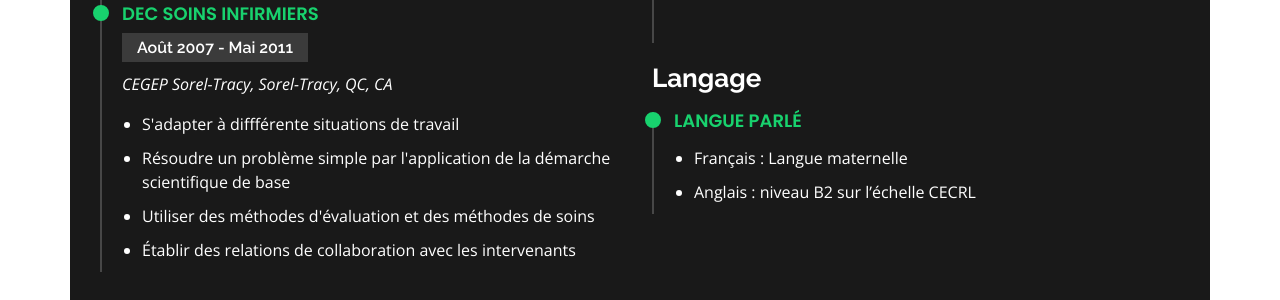
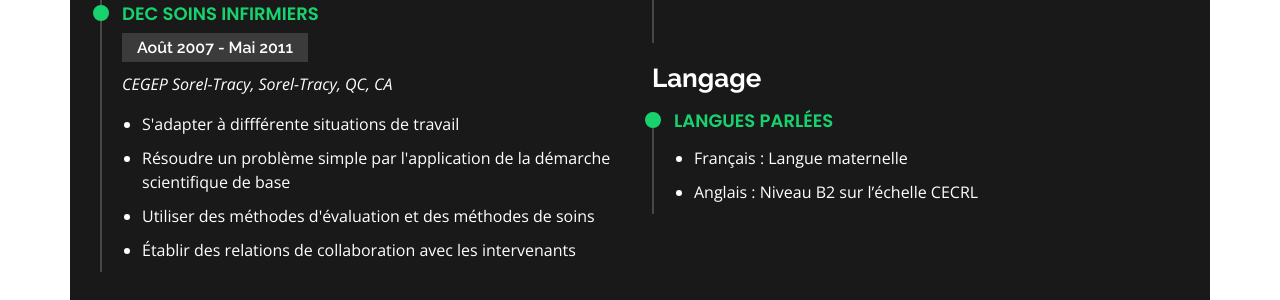
Before and after one commit to misszeste/Personal_CV, a PHP site: page / in a window 1280 px wide, after a click on "CV". Shown: the part 940-1240 px from the top of the page. Run offline with PHP 8.4, Linux system fonts and the light colour scheme; some libraries are stand-ins or nearby versions.

Commit message:
4 mai 2023

```diff
--- a/index.php
+++ b/index.php
@@ -113,12 +113,12 @@
             Infirmière dévouée pendant 10 ans, je suis maintenant programmeuse analyste Junior "Full-stack". <br>
             Je suis à la recherche d’un emploi dans ce domaine.
             Je suis passionnée par la création de sites web et d'applications en ligne et je suis très intéressée par
-            l'opportunité de travailler pour votre entreprise et de contribuer à votre succès en tant que programmeuse analyste.
+            l'opportunité de travailler avec vous et de contribuer à votre succès en tant que programmeuse analyste.
           </p>
           <p class="text-justify;">
             Au cours de mes études, j'ai eu l'opportunité de me former à différentes technologies de développement web et mobile,
             ainsi que la gestion de bases de données. J'ai également eu l'occasion de travailler sur des projets de développement réels
-            en collaboration avec de vrais clients ce qui m'a permis de développer mes compétences en résolution de problèmes
+            en collaboration avec des clients ce qui m'a permis de développer mes compétences en résolution de problèmes
             et de communication en équipe.
           </p>
           <p>
@@ -523,11 +523,11 @@
 
           <h3 class="resume-title">Langage</h3>
           <div class="resume-item">
-            <h4>Langue Parlé</h4>
+            <h4>Langues Parlées</h4>
             <p>
             <ul>
               <li>Français : Langue maternelle </li>
-              <li>Anglais : niveau B2 sur l’échelle CECRL </li>
+              <li>Anglais : Niveau B2 sur l’échelle CECRL </li>
             </ul>
             </p>
           </div>
```
